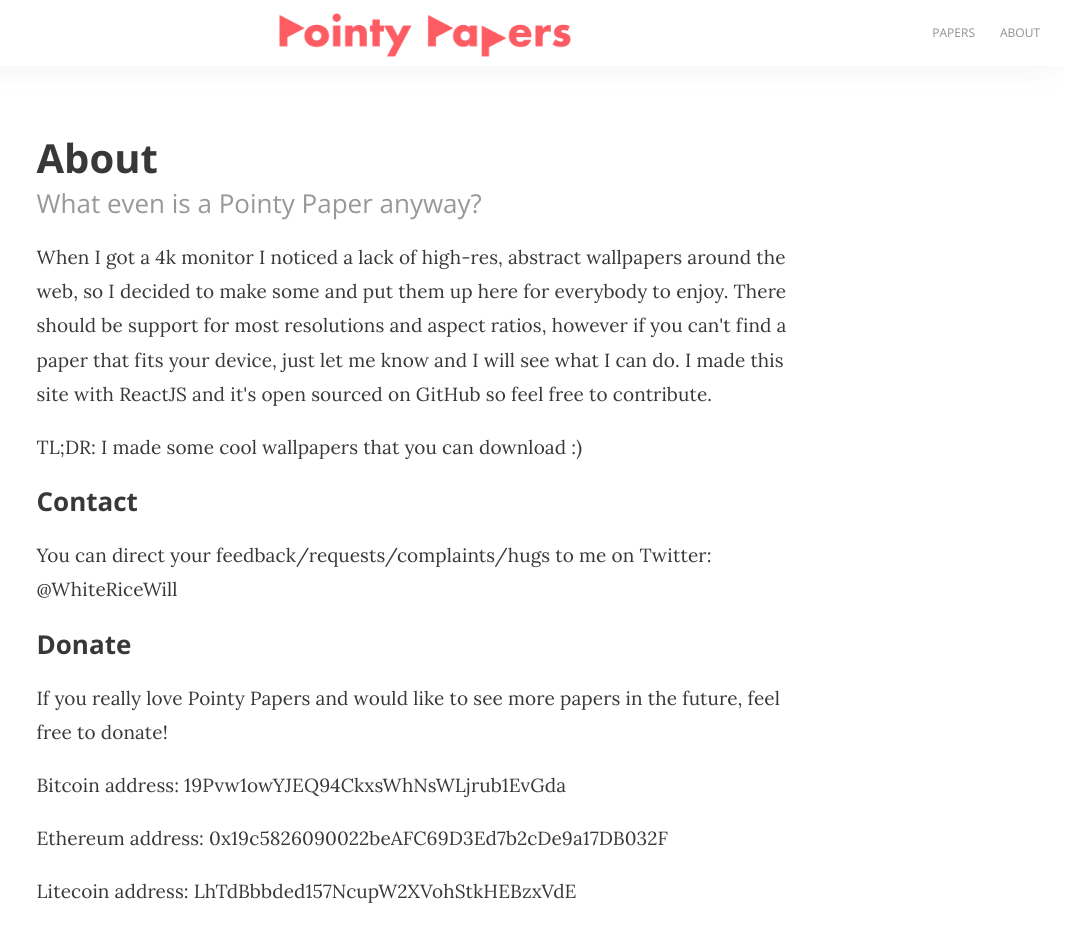
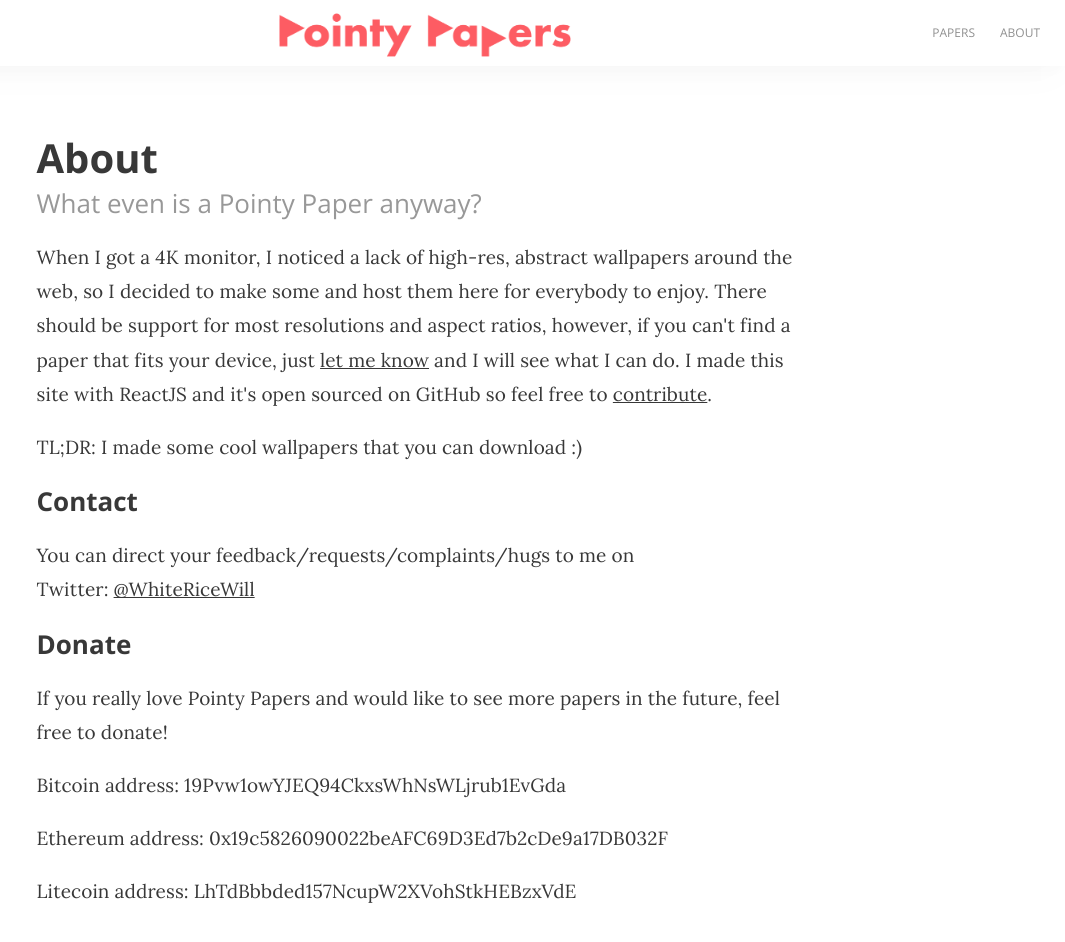
Before and after one commit to WhiteRiceWill/pointy-papers, a React (Create React App) app: page /about in a window 1280 px wide. Shown: the top 942 px of the page, without its empty margins (215-1280 px from the left). Built offline with nearby package versions, Linux system fonts and the light colour scheme.

Commit message:
Add links to about component body text

```diff
--- a/src/Components/About/About.js
+++ b/src/Components/About/About.js
@@ -12,12 +12,15 @@ export default class About extends Component {
         </div>
         <div className="textBlock">
           <p>
-            When I got a 4k monitor I noticed a lack of high-res, abstract wallpapers around the web, so I decided to
-            make some and put them up here for everybody to enjoy. There should be
-            support for most resolutions and aspect ratios, however if you can't find
-            a paper that fits your device, just let me know and I will see
+            When I got a 4K monitor, I noticed a lack of high-res, abstract wallpapers around the web, so I decided to
+            make some and host them here for everybody to enjoy. There should be
+            support for most resolutions and aspect ratios, however, if you can't find
+            a paper that fits your device, just&nbsp;
+             <a href="https://twitter.com/whitericewill" target="_blank" className="bodyLink">let me know</a>
+             &nbsp;and I will see
             what I can do. I made this site with ReactJS and it's open sourced
-            on GitHub so feel free to contribute.
+            on GitHub so feel free to&nbsp;
+            <a href="https://github.com/WhiteRiceWill/pointy-papers" target="_blank" className="bodyLink">contribute</a>.
           </p>
           <p>
             TL;DR: I made some cool wallpapers that you can download :)
@@ -28,7 +31,8 @@ export default class About extends Component {
         </div>
           <div className="textBlock">
             <p>
-              You can direct your feedback/requests/complaints/hugs to me on Twitter: @WhiteRiceWill
+              You can direct your feedback/requests/complaints/hugs to me on Twitter:&nbsp;
+              <a href="https://twitter.com/whitericewill" target="_blank" className="bodyLink">@WhiteRiceWill</a>
             </p>
           </div>
         <div className="headTwo">
```
